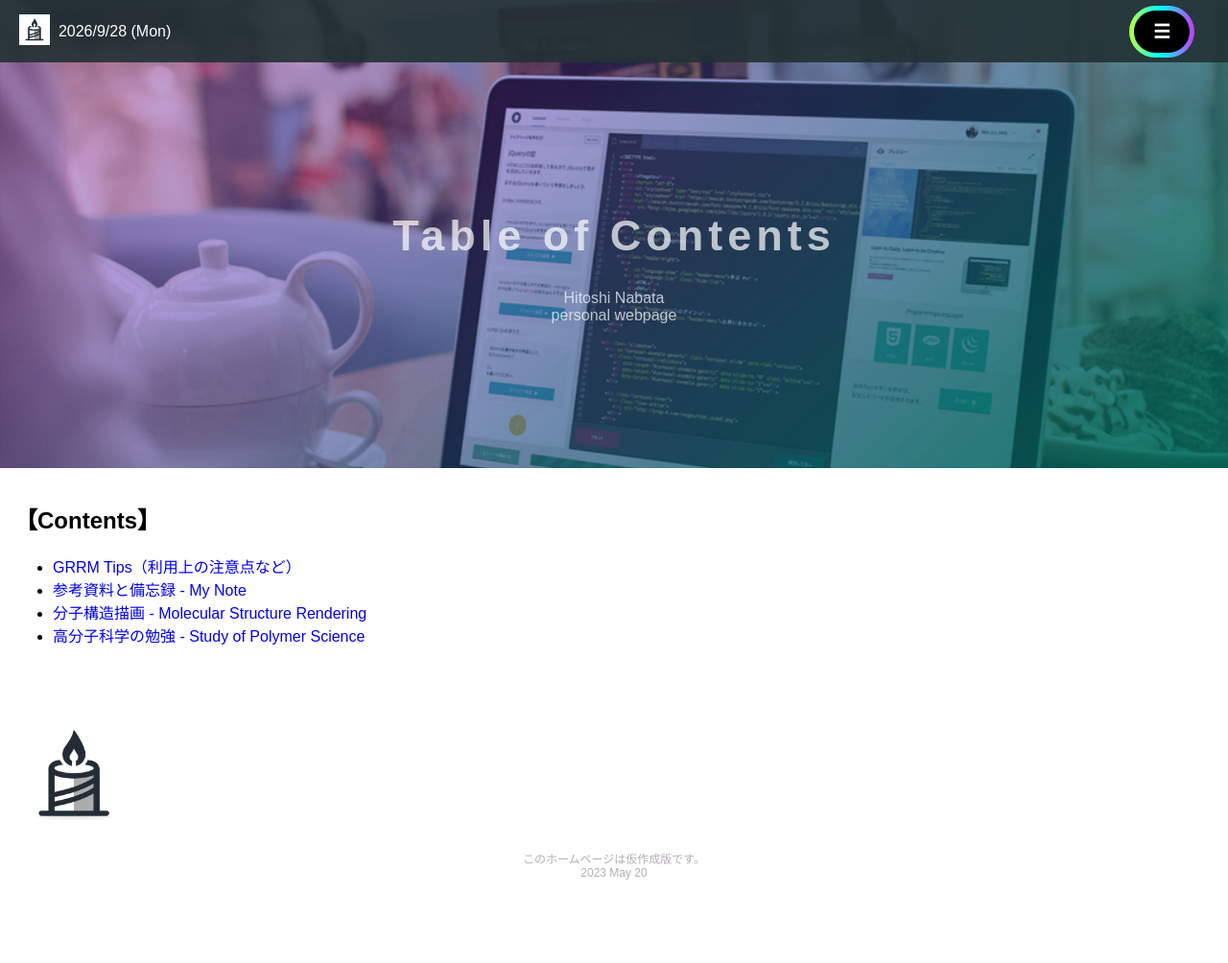
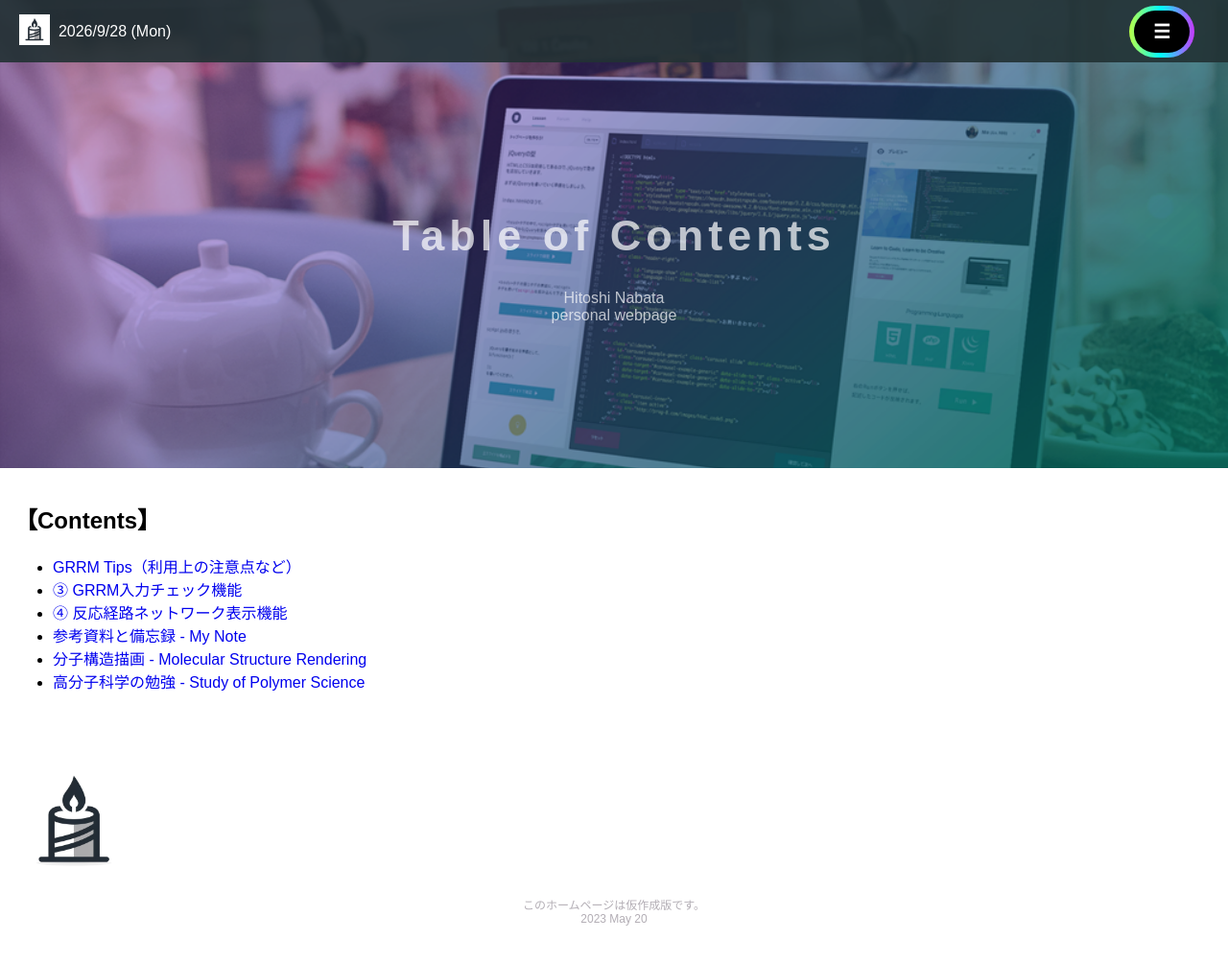
Before and after one commit to h-nabata/h-nabata.github.io, a Jekyll site: the page built from toc.html, in a window 1280 px wide and 1007 px high. Shown: the top 1004 px of the window at 96% size. Built offline with Jekyll 4.4.1, drawn with Linux system fonts in a browser that asks for light colours; nearby versions of some CDN libraries.

Commit message:
Link GRRM tools from table of contents

```diff
--- a/toc.html
+++ b/toc.html
@@ -12,6 +12,8 @@ title: Nabata's personal page - Table of Contents
     <h2>【Contents】</h2>
       <ul>
         <li><a href="/grrm-tips.html">GRRM Tips（利用上の注意点など）</a></li>
+        <li><a href="/grrm-input-check.html">③ GRRM入力チェック機能</a></li>
+        <li><a href="/reaction-network.html">④ 反応経路ネットワーク表示機能</a></li>
         <li><a href="https://h-nabata.github.io/mynote.html">参考資料と備忘録 - My Note</a></li>
         <li><a href="https://h-nabata.github.io/molecule-visualizer/index.html">分子構造描画 - Molecular Structure Rendering</a></li>
         <li><a href="https://h-nabata.github.io/polymer/chainmodel_derivation.html">高分子科学の勉強 - Study of Polymer Science</a></li>
```
